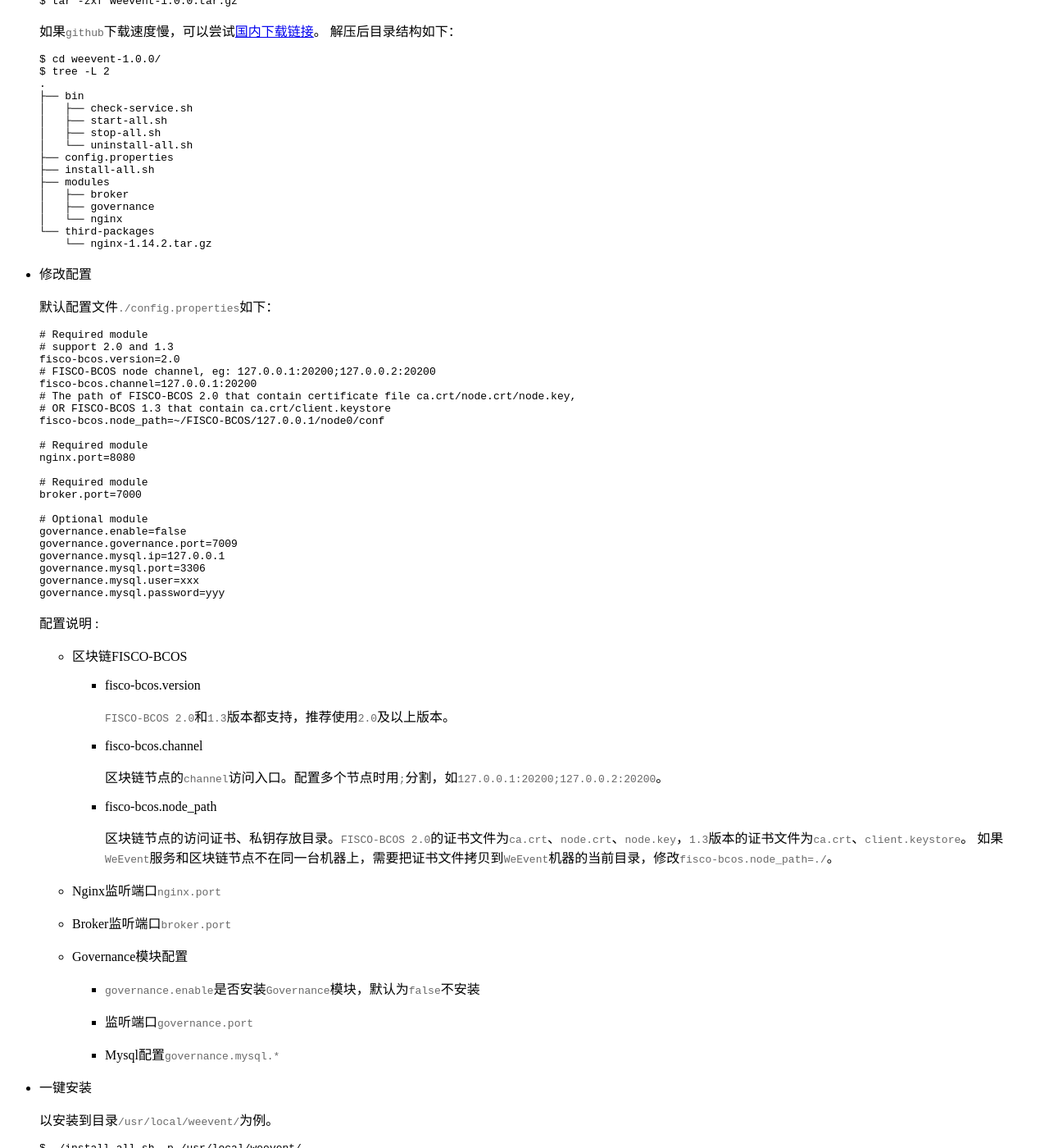
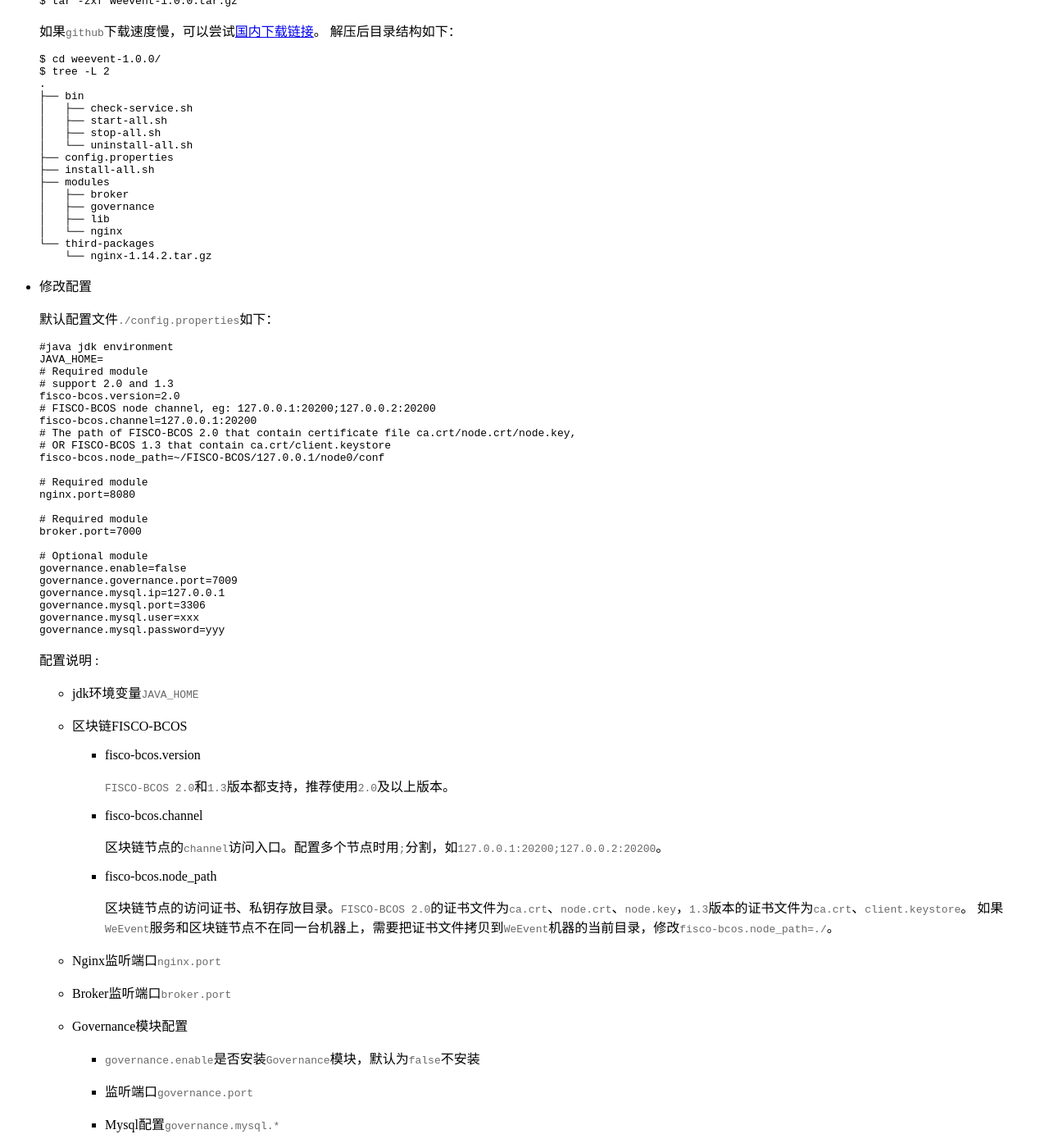
Before and after one commit to WeBankBlockchain/WeEvent-docs, a Sphinx documentation site: the page built from docs/install/quickinstall.md, in a window 1280 px wide and 1400 px high, scrolled down 1034 px. Shown: the whole window at 82% size. Built offline with Sphinx 7.4.7 and the Read the Docs theme 2.0.0, drawn with Linux system fonts in a browser that asks for light colours; some of the changed text lies outside the part shown.

````diff
--- a/docs/install/quickinstall.md
+++ b/docs/install/quickinstall.md
@@ -44,6 +44,7 @@
   ├── modules
   │   ├── broker
   │   ├── governance
+  │   ├── lib
   │   └── nginx
   └── third-packages
       └── nginx-1.14.2.tar.gz
@@ -54,6 +55,8 @@
   默认配置文件`./config.properties`如下：
 
   ```properties
+  #java jdk environment
+  JAVA_HOME=
   # Required module
   # support 2.0 and 1.3
   fisco-bcos.version=2.0
@@ -79,6 +82,8 @@
   ```
 
   配置说明 :
+
+  - jdk环境变量`JAVA_HOME`
 
   - 区块链FISCO-BCOS
 
@@ -139,9 +144,11 @@
   |   |-- check-service.sh
   |   |-- conf
   |   |-- deploy-topic-control.sh
+  |   |-- gen-cert-key.sh
   |   |-- lib
   |   `-- logs
   |-- check-service.sh
+  |-- lib
   |-- nginx
   |   |-- conf
   |   |-- html
````
Also changed, not shown: docs/install/module/broker.md (+2 -0 lines), docs/install/module/governance.md (+1 -0 lines), docs/protocal/restful.md (+1 -0 lines).
